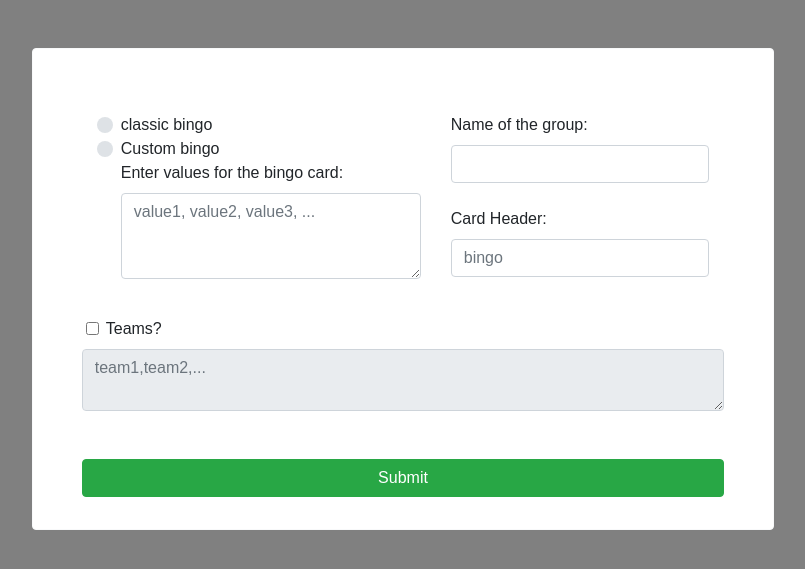
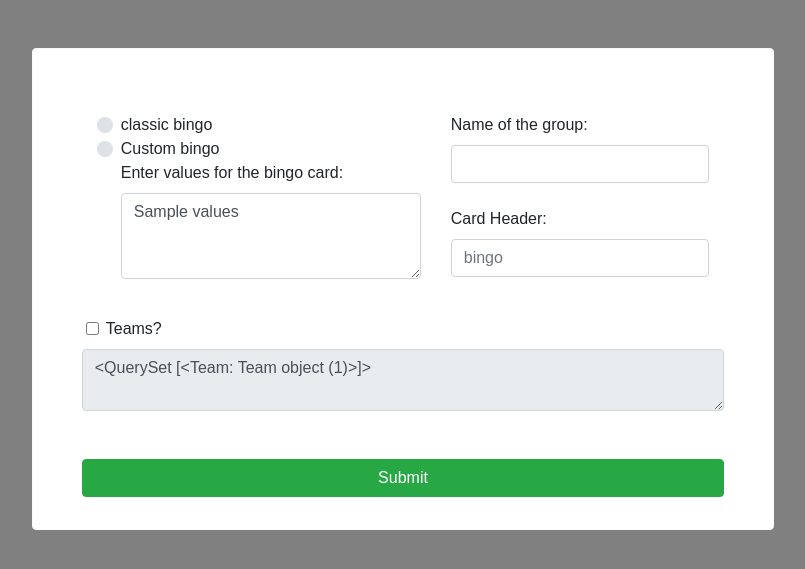
Before and after one commit to rjarsenault1101/bingo, a Django app: template templates/init.html in a window 1280 px wide. Shown: the part 56-625 px from the top of the page, without its empty margins (237-1042 px from the left). Run offline with Django 3.2, Linux system fonts and the light colour scheme; tables that the repository leaves empty hold one stand-in row (values such as "Sample post"); the template is opened without the code that fills it: values that come from a table or form of the project are taken from there, most other values are stand-ins (such as "Sample title", 1, 10 or a date in 2020); some libraries are stand-ins or nearby versions.

Commit message:
Adding filling in

```diff
--- a/init/models.py
+++ b/init/models.py
@@ -5,4 +5,4 @@ class Callable(models.Model):
     value = models.CharField(max_length=50)
 
 class Team(models.Model):
-    value = models.CharField(max_length=50)
+    team = models.CharField(max_length=50)
--- a/templates/init.html
+++ b/templates/init.html
@@ -15,7 +15,6 @@
             if( $("input:radio[name='bingo']").val() == 'custom') {
 
                 const values = $("#customtextarea").val();
-                console.log(values);
                 if(values.split(",").length < 25) {
                     alert("For custom bingo you need at least 25 options.")
                     return false
@@ -48,7 +47,7 @@
                                 <input type="radio" id="custom" name="bingo" value="custom" class="custom-control-input">
                                 <label class="custom-control-label" for="custom">Custom bingo</label>
                                 <label for="exampleFormControlTextarea1">Enter values for the bingo card:</label>
-                                <textarea name="values" id="customtextarea" style="min-width: 300px;" class="form-control" id="exampleFormControlTextarea1" rows="3" placeholder="value1, value2, value3, ..."></textarea>
+                                <textarea name="values" id="customtextarea" style="min-width: 300px;" class="form-control" id="exampleFormControlTextarea1" rows="3" placeholder="value1, value2, value3, ...">{{ values }}</textarea>
                             </div>
                         </div>
                         <div class="col">
@@ -64,7 +63,7 @@
                         <input type="checkbox" id="teams" name="teams" class="form-check-input">
                         <label for="teams">Teams?</label>
                     </div>
-                    <textarea name="teamsbox" disabled class="form-control" id="teamsbox" placeholder="team1,team2,..."></textarea>
+                    <textarea name="teamsbox" disabled class="form-control" id="teamsbox" placeholder="team1,team2,...">{{ teams }}</textarea>
                 	<input type="submit" class="btn btn-success btn-rounded btn-block mt-5" id="enterName"/>
                 </div>
 			</div>
```
Also changed, not shown: init/views.py (+13 -2 lines).
